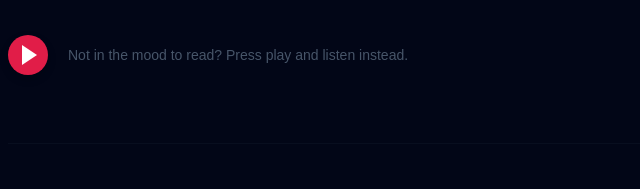
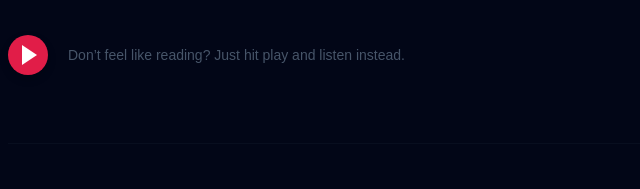
Before and after one commit to Veeresh36/veeresh-bashetti, a website built with Vite: page index.html in a window 1280 px wide. Shown: the part 1577-1766 px from the top of the page, 0-640 px from the left. Built offline with nearby package versions, Linux system fonts and the light colour scheme.

Commit message:
audio line updated

```diff
--- a/index.html
+++ b/index.html
@@ -199,7 +199,7 @@
               <div class="play-icon"></div>
             </button>
           </div>
-          <span>Not in the mood to read? Press play and listen instead.</span>
+          <span>Don’t feel like reading? Just hit play and listen instead.</span>
         </div>
 
         <hr class="about__hr" />
```
